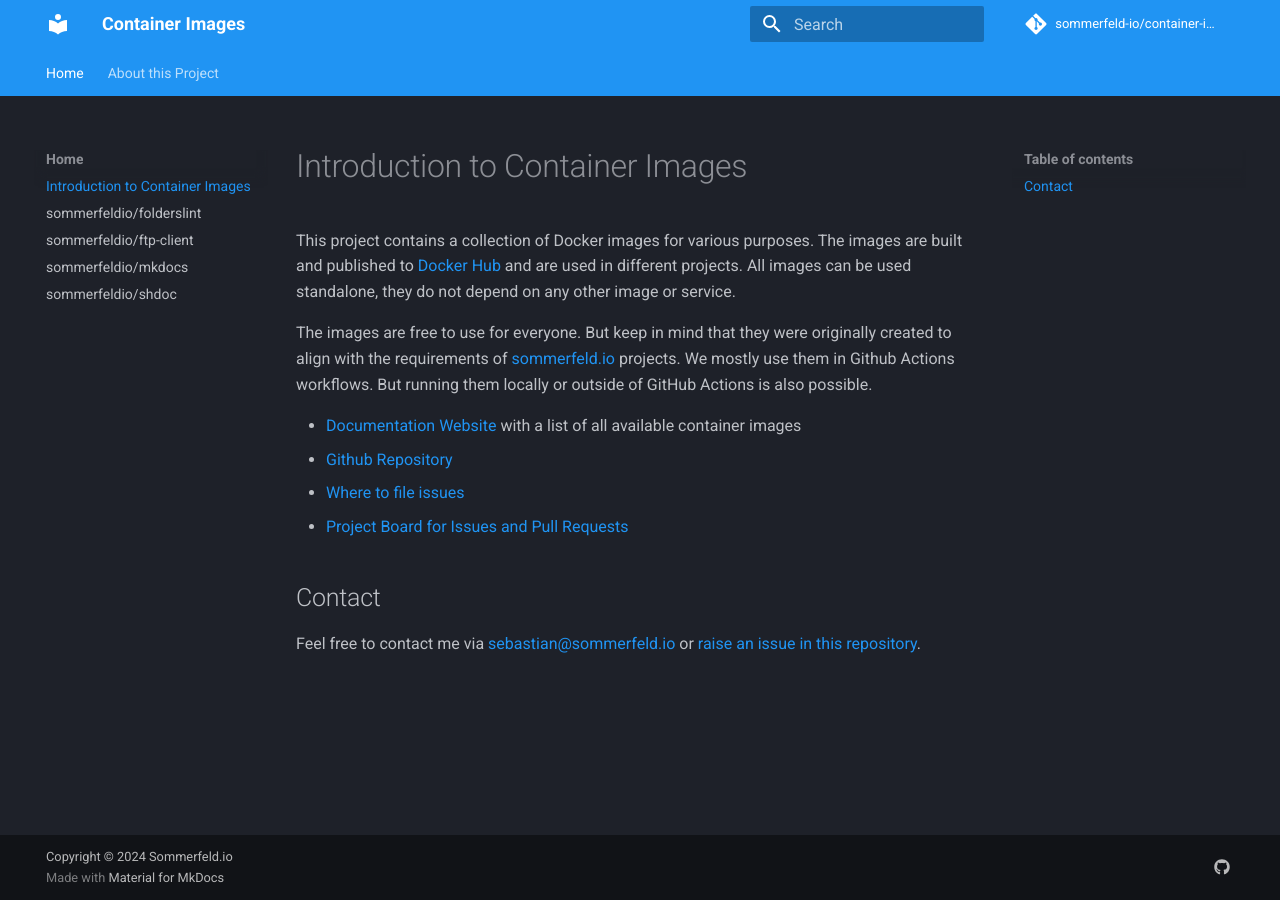
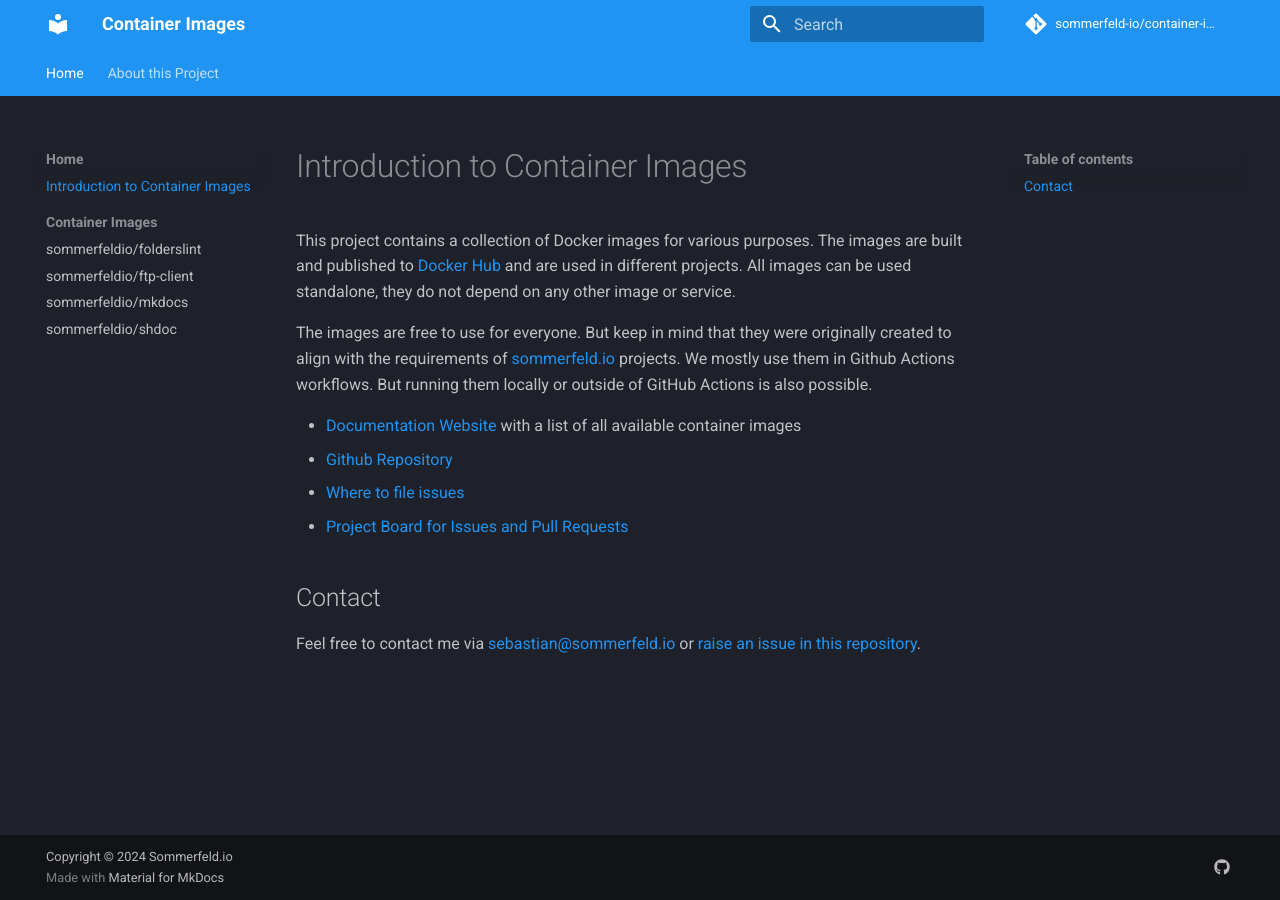
Before and after one commit to sommerfeld-io/container-images, an MkDocs documentation site: the page built from docs/index.md, in a window 1280 px wide. Built offline with MkDocs 1.6.1 and Material for MkDocs 9.7.7, drawn with Linux system fonts in a browser that asks for light colours; comment, search, counter and statistics services are not loaded.

Commit message:
style: navigation look and feel

```diff
--- a/mkdocs.yml
+++ b/mkdocs.yml
@@ -24,6 +24,7 @@ theme:
     - navigation.tabs
     # - navigation.footer
     - navigation.expand
+    - navigation.sections
     - navigation.tracking
 
 markdown_extensions:
@@ -49,10 +50,11 @@ extra:
 nav:
   - Home:
       - index.md
-      - images/folderslint.md
-      - images/ftp-client.md
-      - images/mkdocs.md
-      - images/shdoc.md
+      - Container Images:
+          - images/folderslint.md
+          - images/ftp-client.md
+          - images/mkdocs.md
+          - images/shdoc.md
   - About this Project:
       - about/development-guide.md
       - about/project-structure.md
```
